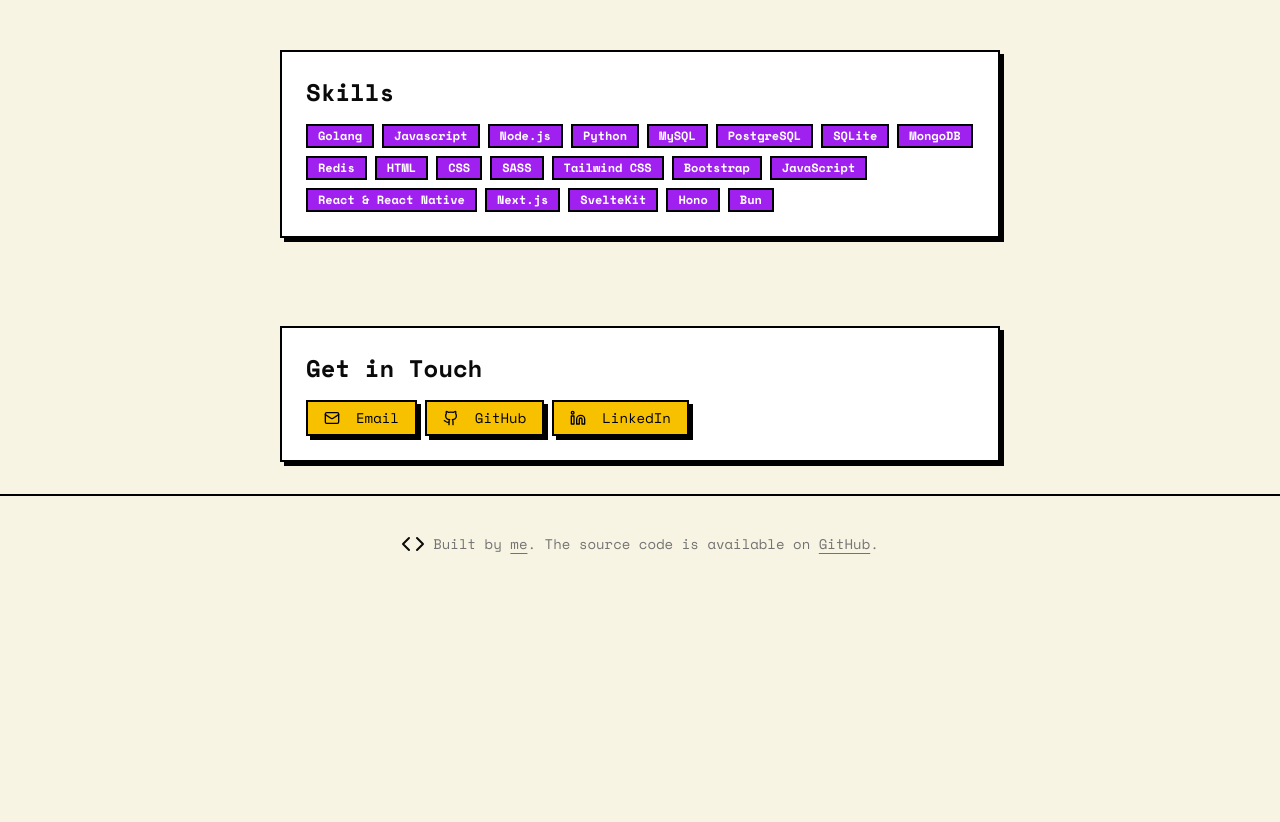
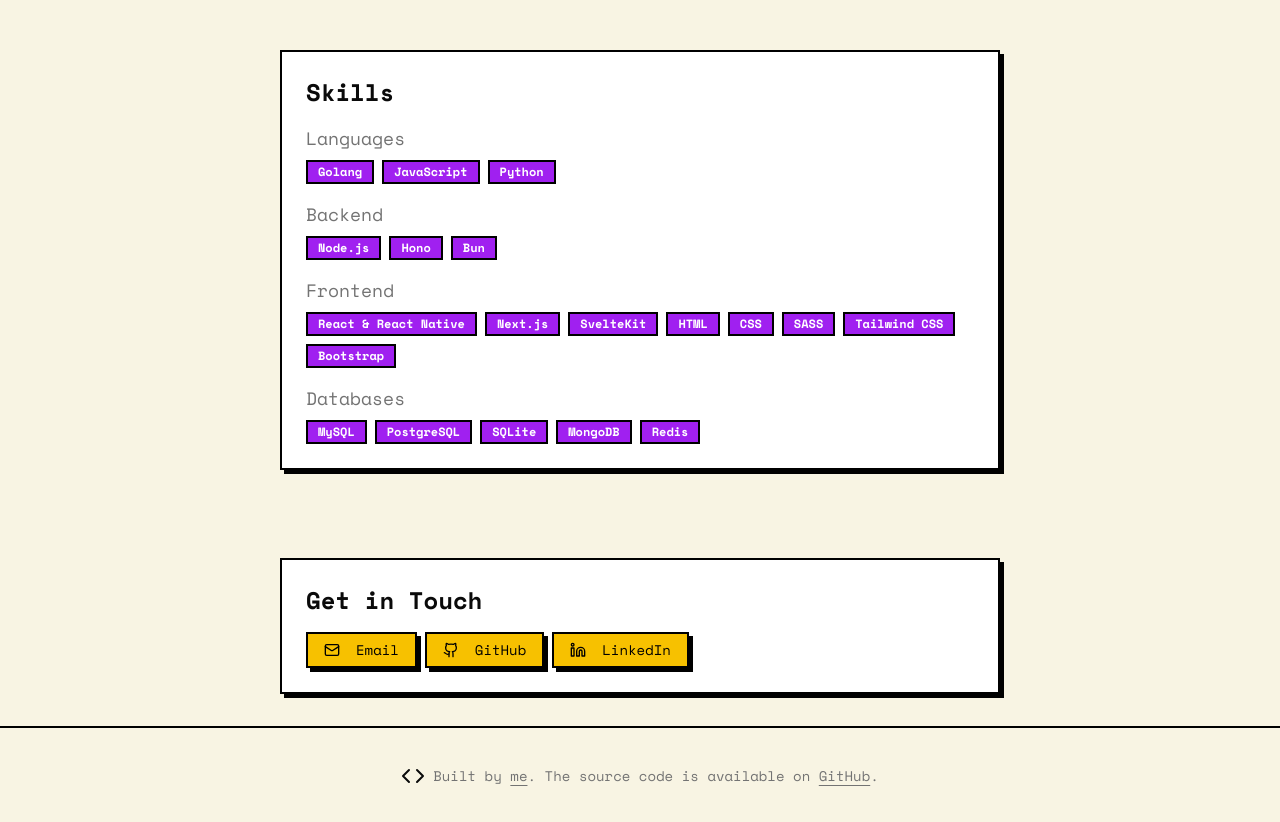
Before and after one commit to thxrhmn/personal-web-2025, a Next.js app: page / in a window 1280 px wide. Shown: the part 2820-3642 px from the top of the page. Before the commit the page ends 3412 px from the top, so only its background shows below. Built offline with nearby package versions, Linux system fonts and the light colour scheme.

Commit message:
feat: update skills

```diff
--- a/app/page.tsx
+++ b/app/page.tsx
@@ -1,7 +1,7 @@
-import { Badge } from "@/components/ui/badge"
-import { Button } from "@/components/ui/button"
-import Link from "next/link"
-import profileData from "./profileData"
+import { Badge } from "@/components/ui/badge";
+import { Button } from "@/components/ui/button";
+import Link from "next/link";
+import profileData from "./profileData";
 
 export default function Home() {
   return (
@@ -10,13 +10,21 @@
       <section id="hero" className="scroll-mt-16">
         <div className="bg-card border-2 border-black shadow-solid p-6 transition-shadow duration-100 hover:shadow-solid-lg">
           <h1 className="text-4xl font-bold">{profileData.hero.name}</h1>
-          <p className="text-xl text-muted-foreground">{profileData.hero.title}</p>
+          <p className="text-xl text-muted-foreground">
+            {profileData.hero.title}
+          </p>
           <div className="flex flex-wrap gap-2 mt-4">
             <Button asChild>
-              <a href={profileData.hero.contactButton.href}>{profileData.hero.contactButton.text}</a>
+              <a href={profileData.hero.contactButton.href}>
+                {profileData.hero.contactButton.text}
+              </a>
             </Button>
             <Button asChild>
-              <a href={profileData.hero.resumeButton.href} target="_blank" rel="noopener noreferrer">
+              <a
+                href={profileData.hero.resumeButton.href}
+                target="_blank"
+                rel="noopener noreferrer"
+              >
                 <profileData.hero.resumeButton.icon className="mr-2 h-4 w-4" />
                 {profileData.hero.resumeButton.text}
               </a>
@@ -29,14 +37,18 @@
       <section id="about" className="pt-16 -mt-16 scroll-mt-16">
         <div className="bg-card border-2 border-black shadow-solid p-6 transition-shadow duration-100 hover:shadow-solid-lg">
           <h2 className="text-2xl font-semibold">{profileData.about.title}</h2>
-          <p className="text-muted-foreground mt-4">{profileData.about.description}</p>
+          <p className="text-muted-foreground mt-4">
+            {profileData.about.description}
+          </p>
         </div>
       </section>
 
       {/* Work Experience Section */}
       <section id="experience" className="pt-16 -mt-16 scroll-mt-16">
         <div className="bg-card border-2 border-black shadow-solid p-6 transition-shadow duration-100 hover:shadow-solid-lg">
-          <h2 className="text-2xl font-semibold">{profileData.experience.title}</h2>
+          <h2 className="text-2xl font-semibold">
+            {profileData.experience.title}
+          </h2>
           <div className="space-y-4 mt-4">
             {profileData.experience.items.map((item, index) => (
               <div key={index}>
@@ -57,14 +69,20 @@
       {/* Education Section */}
       <section id="education" className="pt-16 -mt-16 scroll-mt-16">
         <div className="bg-card border-2 border-black shadow-solid p-6 transition-shadow duration-100 hover:shadow-solid-lg">
-          <h2 className="text-2xl font-semibold">{profileData.education.title}</h2>
+          <h2 className="text-2xl font-semibold">
+            {profileData.education.title}
+          </h2>
           <div className="space-y-4 mt-4">
             {profileData.education.items.map((item, index) => (
               <div key={index}>
                 <h3 className="text-lg font-medium">{item.institution}</h3>
                 <p className="text-sm text-muted-foreground">{item.location}</p>
                 <p className="font-medium">{item.degree}</p>
-                {item.date && <p className="text-sm text-muted-foreground mt-1">{item.date}</p>}
+                {item.date && (
+                  <p className="text-sm text-muted-foreground mt-1">
+                    {item.date}
+                  </p>
+                )}
               </div>
             ))}
           </div>
@@ -74,22 +92,27 @@
       {/* Projects Section */}
       <section id="projects" className="pt-16 -mt-16 scroll-mt-16">
         <div className="bg-card border-2 border-black shadow-solid p-6 transition-shadow duration-100 hover:shadow-solid-lg">
-          <h2 className="text-2xl font-semibold">{profileData.projects.title}</h2>
+          <h2 className="text-2xl font-semibold">
+            {profileData.projects.title}
+          </h2>
           <ul className="space-y-8 mt-4">
             {profileData.projects.items.map((project, index) => (
               <li key={index} className="space-y-2">
                 <h3 className="font-medium text-lg">
-                  <Link href={project.link} className="hover:underline text-brand-purple">
+                  <Link
+                    href={project.link}
+                    className="hover:underline text-brand-purple"
+                  >
                     {project.title}
                   </Link>
                 </h3>
                 <p className="text-sm text-muted-foreground">{project.date}</p>
-                <p className="text-sm text-muted-foreground">{project.description}</p>
+                <p className="text-sm text-muted-foreground">
+                  {project.description}
+                </p>
                 <div className="flex flex-wrap gap-2 mt-2">
                   {project.stacks.map((stack, stackIndex) => (
-                    <Badge key={stackIndex}>
-                      {stack}
-                    </Badge>
+                    <Badge key={stackIndex}>{stack}</Badge>
                   ))}
                 </div>
               </li>
@@ -102,12 +125,21 @@
       <section id="skills" className="pt-16 -mt-16 scroll-mt-16">
         <div className="bg-card border-2 border-black shadow-solid p-6 transition-shadow duration-100 hover:shadow-solid-lg">
           <h2 className="text-2xl font-semibold">{profileData.skills.title}</h2>
-          <div className="flex flex-wrap gap-2 mt-4">
-            {profileData.skills.items.map((skill, index) => (
-              <Badge key={index}>
-                {skill}
-              </Badge>
-            ))}
+          <div className="space-y-4 mt-4">
+            {Object.entries(profileData.skills.items).map(
+              ([category, skills]) => (
+                <div key={category}>
+                  <h3 className="text-lg font-medium text-muted-foreground">
+                    {category}
+                  </h3>
+                  <div className="flex flex-wrap gap-2 mt-2">
+                    {(skills as string[]).map((skill, index) => (
+                      <Badge key={index}>{skill}</Badge>
+                    ))}
+                  </div>
+                </div>
+              ),
+            )}
           </div>
         </div>
       </section>
@@ -115,7 +147,9 @@
       {/* Contact Section */}
       <section id="contact" className="pt-16 -mt-16 scroll-mt-16">
         <div className="bg-card border-2 border-black shadow-solid p-6 transition-shadow duration-100 hover:shadow-solid-lg">
-          <h2 className="text-2xl font-semibold">{profileData.contact.title}</h2>
+          <h2 className="text-2xl font-semibold">
+            {profileData.contact.title}
+          </h2>
           <div className="flex flex-wrap gap-2 mt-4">
             {profileData.contact.items.map((item, index) => (
               <Button key={index} asChild>
@@ -128,5 +162,5 @@
         </div>
       </section>
     </div>
-  )
+  );
 }
--- a/app/profileData.js
+++ b/app/profileData.js
@@ -108,28 +108,21 @@
 	},
 	skills: {
 		title: "Skills",
-		items: [
-      "Golang",
-      "Javascript",
-      "Node.js",
-      "Python",
-      "MySQL",
-      "PostgreSQL",
-      "SQLite",
-      "MongoDB",
-      "Redis",
+		items: {
+			Languages: ["Golang", "JavaScript", "Python"],
+			Backend: ["Node.js", "Hono", "Bun"],
+			Frontend: [
+				"React & React Native",
+				"Next.js",
+				"SvelteKit",
 				"HTML",
 				"CSS",
 				"SASS",
 				"Tailwind CSS",
 				"Bootstrap",
-			"JavaScript",
-      "React & React Native",
-      "Next.js",
-      "SvelteKit",
-      "Hono",
-      "Bun",
 			],
+			Databases: ["MySQL", "PostgreSQL", "SQLite", "MongoDB", "Redis"],
+		},
 	},
 	contact: {
 		title: "Get in Touch",
```
Lines whose indentation alone changed are shown as unchanged.
